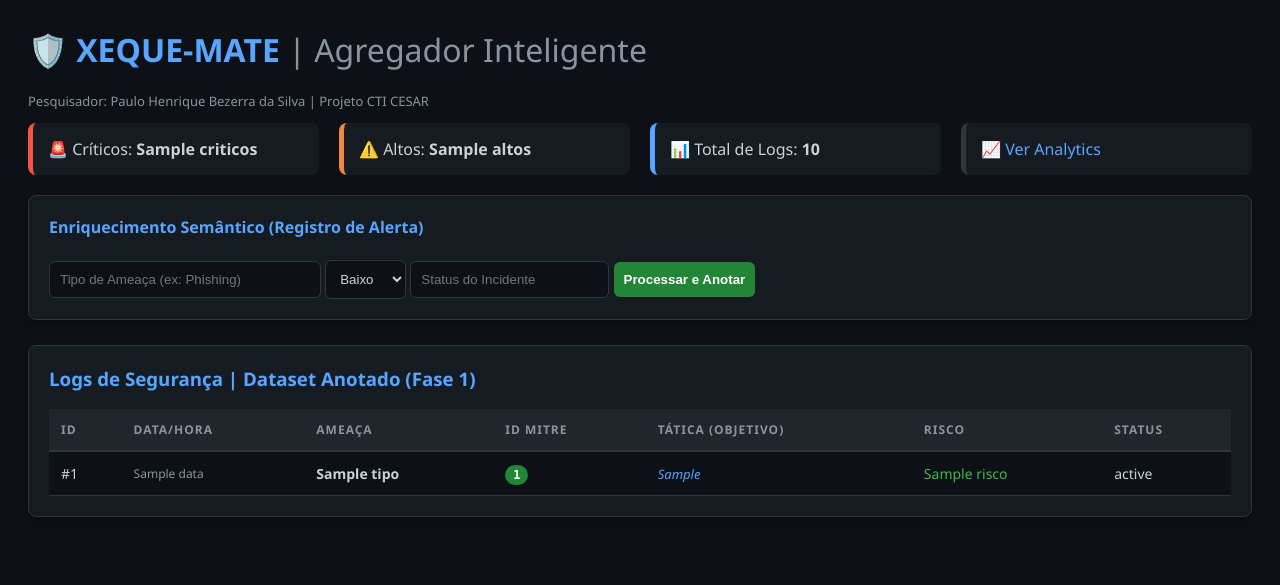
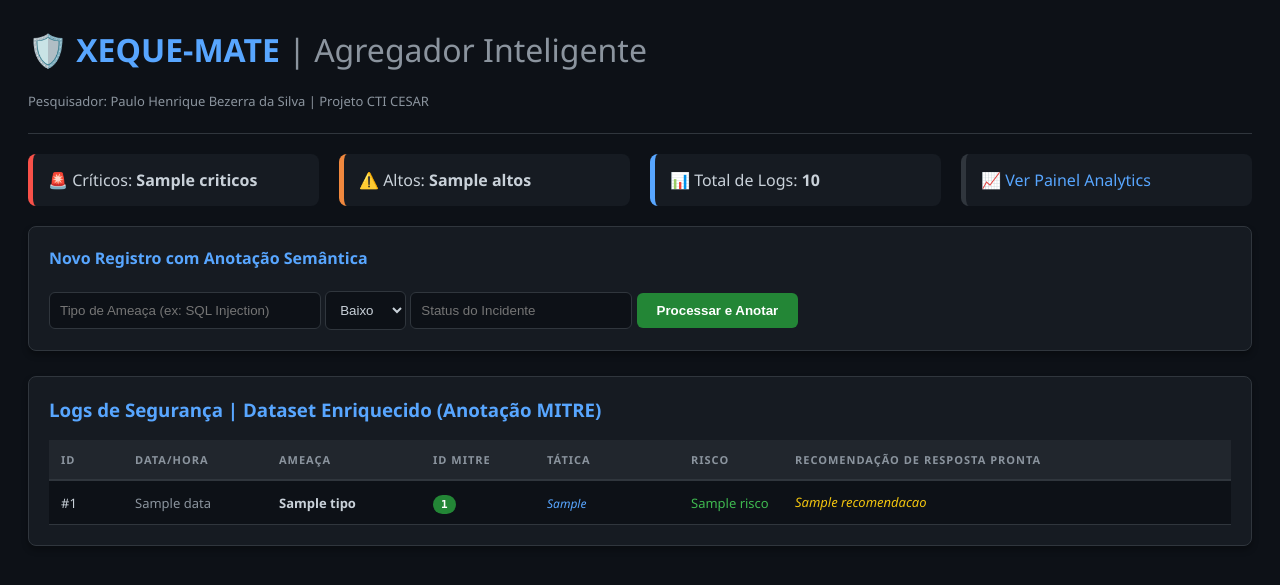
Before and after one commit to Pauloph89/sample-flask-auth, a Flask app: template templates/index.html in a window 1280 px wide. Shown: the top 585 px of the page. Run offline with Flask 3, Linux system fonts and the light colour scheme; the template is opened without the code that fills it: most values are stand-ins (such as "Sample title", 1, 10 or a date in 2020).

```diff
--- a/app.py
+++ b/app.py
@@ -6,15 +6,38 @@ app = Flask(__name__)
 
 DATA_FILE = "data/threats.json"
 
-# Tabela de Tradução Técnica (Anotação Semântica)
-# Mapeia o Tipo de Ameaça para metadados do MITRE ATT&CK
+# --- CAMADA DE CONHECIMENTO (Anotação Semântica e Resposta) ---
 CONHECIMENTO_MITRE = {
-    "Brute Force": {"id_tecnica": "T1110", "tatica": "Acesso Inicial"},
-    "SQL Injection": {"id_tecnica": "T1190", "tatica": "Acesso Inicial"},
-    "Phishing": {"id_tecnica": "T1566", "tatica": "Acesso Inicial"},
-    "DDoS Attack": {"id_tecnica": "T1498", "tatica": "Interrupção de Disponibilidade"},
-    "Port Scan": {"id_tecnica": "T1595", "tatica": "Reconhecimento"},
-    "Malware Inbound": {"id_tecnica": "T1588", "tatica": "Obtenção de Recursos"}
+    "Brute Force": {
+        "id_tecnica": "T1110",
+        "tatica": "Acesso Inicial",
+        "recomendacao": "Bloquear IP de origem e forçar troca de senha do usuário."
+    },
+    "SQL Injection": {
+        "id_tecnica": "T1190",
+        "tatica": "Acesso Inicial",
+        "recomendacao": "Isolar servidor de BD e validar filtros de entrada na aplicação."
+    },
+    "Phishing": {
+        "id_tecnica": "T1566",
+        "tatica": "Acesso Inicial",
+        "recomendacao": "Revogar sessões ativas e alertar equipe para remover o e-mail."
+    },
+    "DDoS Attack": {
+        "id_tecnica": "T1498",
+        "tatica": "Interrupção",
+        "recomendacao": "Ativar proteção de borda (WAF) e filtrar tráfego anômalo."
+    },
+    "Port Scan": {
+        "id_tecnica": "T1595",
+        "tatica": "Reconhecimento",
+        "recomendacao": "Fechar portas desnecessárias e monitorar tentativas de conexão."
+    },
+    "Malware Inbound": {
+        "id_tecnica": "T1588",
+        "tatica": "Obtenção de Recursos",
+        "recomendacao": "Isolar a máquina afetada e realizar scan completo com antivírus."
+    }
 }
 
 @app.route("/")
@@ -25,34 +48,60 @@ def home():
     except (FileNotFoundError, json.JSONDecodeError):
         ameacas = []
 
-    # 1. Lógica de Pesos e Ordenação
     pesos = {"Crítico": 3, "Alto": 2, "Médio": 1, "Baixo": 0}
     ameacas_ordenadas = sorted(ameacas, key=lambda x: pesos.get(x.get('risco'), 0), reverse=True)
 
-    # 2. Estatísticas
-    total_critico = len([a for a in ameacas if a.get('risco') == 'Crítico'])
-    total_alto = len([a for a in ameacas if a.get('risco') == 'Alto'])
-    total_geral = len(ameacas)
-
-    # 3. Inteligência Preditiva (Cálculo das Sugestões)
+    # Lógica de Sugestões UX
     risco_predominante = {}
     for a in ameacas:
         tipo, risco = a.get('tipo'), a.get('risco')
-        if tipo not in risco_predominante:
-            risco_predominante[tipo] = []
+        if tipo not in risco_predominante: risco_predominante[tipo] = []
         risco_predominante[tipo].append(risco)
 
-    # Gera o dicionário de sugestões: { 'Tipo': 'Risco mais comum' }
-    previsoes = {tipo: max(set(ls), key=ls.count) for tipo, ls in risco_predominante.items()}
+    previsoes = {tipo: max(set(ls), key=ls.count) for tipo, ls in risco_predominante.items() if ls}
 
     return render_template(
         "index.html",
         lista_ameacas=ameacas_ordenadas,
-        criticos=total_critico,
-        altos=total_alto,
-        total=total_geral,
+        criticos=len([a for a in ameacas if a.get('risco') == 'Crítico']),
+        altos=len([a for a in ameacas if a.get('risco') == 'Alto']),
+        total=len(ameacas),
         sugestoes=previsoes
     )
+
+@app.route("/add", methods=["POST"])
+def add_threat():
+    try:
+        with open(DATA_FILE, "r", encoding="utf-8") as arquivo:
+            ameacas = json.load(arquivo)
+    except:
+        ameacas = []
+
+    tipo_selecionado = request.form.get("tipo")
+
+    # Busca a recomendação técnica e dados MITRE
+    info_mitre = CONHECIMENTO_MITRE.get(tipo_selecionado, {
+        "id_tecnica": "N/A",
+        "tatica": "N/A",
+        "recomendacao": "Análise manual avançada requerida."
+    })
+
+    nova_ameaca = {
+        "id": len(ameacas) + 1,
+        "data": datetime.now().strftime("%d/%m/%Y %H:%M"),
+        "tipo": tipo_selecionado,
+        "risco": request.form.get("risco"),
+        "status": request.form.get("status"),
+        "mitre_id": info_mitre["id_tecnica"],
+        "mitre_tatica": info_mitre["tatica"],
+        "recomendacao": info_mitre["recomendacao"]
+    }
+
+    ameacas.append(nova_ameaca)
+    with open(DATA_FILE, "w", encoding="utf-8") as arquivo:
+        json.dump(ameacas, arquivo, indent=4, ensure_ascii=False)
+
+    return redirect(url_for("home"))
 
 @app.route("/analytics")
 def analytics():
@@ -67,46 +116,19 @@ def analytics():
 
     for a in ameacas:
         tipo, risco = a.get('tipo'), a.get('risco')
+        # Conta quantidade por tipo
         stats_por_tipo[tipo] = stats_por_tipo.get(tipo, 0) + 1
+
+        # Agrupa riscos para calcular a previsão
         if tipo not in risco_predominante:
             risco_predominante[tipo] = []
         risco_predominante[tipo].append(risco)
 
-    previsoes = {tipo: max(set(ls), key=ls.count) for tipo, ls in risco_predominante.items()}
+    # Gera a inteligência de previsão
+    previsoes = {tipo: max(set(ls), key=ls.count) for tipo, ls in risco_predominante.items() if ls}
 
+    # Enviamos tanto os stats quanto as previsoes para o HTML
     return render_template("analytics.html", stats=stats_por_tipo, previsoes=previsoes)
-
-@app.route("/add", methods=["POST"])
-def add_threat():
-    try:
-        with open(DATA_FILE, "r", encoding="utf-8") as arquivo:
-            ameacas = json.load(arquivo)
-    except:
-        ameacas = []
-
-    # PEGA O TIPO QUE VOCÊ DIGITOU NO FORMULÁRIO
-    tipo_selecionado = request.form.get("tipo")
-
-    # CONSULTA O DICIONÁRIO MITRE (Anotação Semântica)
-    info_mitre = CONHECIMENTO_MITRE.get(tipo_selecionado, {"id_tecnica": "N/A", "tatica": "N/A"})
-
-    # MONTA A NOVA AMEAÇA COM OS METADADOS TÉCNICOS
-    nova_ameaca = {
-        "id": len(ameacas) + 1,
-        "data": datetime.now().strftime("%d/%m/%Y %H:%M"),
-        "tipo": tipo_selecionado,
-        "risco": request.form.get("risco"),
-        "status": request.form.get("status"),
-        # Estes campos abaixo são o que o seu contrato de bolsa exige!
-        "mitre_id": info_mitre["id_tecnica"],
-        "mitre_tatica": info_mitre["tatica"]
-    }
-
-    ameacas.append(nova_ameaca)
-    with open(DATA_FILE, "w", encoding="utf-8") as arquivo:
-        json.dump(ameacas, arquivo, indent=4, ensure_ascii=False)
-
-    return redirect(url_for("home"))
 
 if __name__ == "__main__":
     app.run(debug=True)
--- a/templates/index.html
+++ b/templates/index.html
@@ -9,29 +9,32 @@
 
         h1, h3, h4 { color: #58a6ff; margin-top: 0; }
 
-        /* Tabela Estilo Hacker/Profissional */
-        table { width: 100%; border-collapse: collapse; margin-top: 15px; background: #0d1117; }
-        th { background-color: #21262d; color: #8b949e; text-transform: uppercase; font-size: 12px; letter-spacing: 1px; padding: 12px; text-align: left; border-bottom: 2px solid #30363d; }
-        td { padding: 12px; border-bottom: 1px solid #30363d; font-size: 14px; }
+        /* Tabela Estilo SOC (Security Operations Center) */
+        table { width: 100%; border-collapse: collapse; margin-top: 15px; background: #0d1117; table-layout: fixed; }
+        th { background-color: #21262d; color: #8b949e; text-transform: uppercase; font-size: 11px; letter-spacing: 1px; padding: 12px; text-align: left; border-bottom: 2px solid #30363d; }
+        td { padding: 12px; border-bottom: 1px solid #30363d; font-size: 13px; word-wrap: break-word; }
         tr:hover { background-color: #1c2128; }
 
-        /* Badges de Identificação */
-        .badge-mitre { background: #238636; color: white; padding: 3px 8px; border-radius: 12px; font-family: monospace; font-weight: bold; font-size: 12px; }
-        .badge-tatica { color: #58a6ff; font-style: italic; font-size: 13px; }
+        /* Badges e Identificadores Técnicos */
+        .badge-mitre { background: #238636; color: white; padding: 3px 8px; border-radius: 12px; font-family: monospace; font-weight: bold; font-size: 11px; }
+        .badge-tatica { color: #58a6ff; font-style: italic; font-size: 12px; }
+        .recomendacao-texto { color: #f1c40f; font-style: italic; line-height: 1.4; }
 
-        /* Cores de Risco */
+        /* Escala de Risco Profissional */
         .risco-critico { color: #f85149; font-weight: bold; }
         .risco-alto { color: #f0883e; font-weight: bold; }
         .risco-medio { color: #d29922; }
         .risco-baixo { color: #3fb950; }
 
-        /* Estilo dos Inputs */
+        /* Estilização de Formulário */
         input, select, button { padding: 10px; background: #0d1117; color: #c9d1d9; border: 1px solid #30363d; border-radius: 6px; }
-        button { background: #238636; color: white; border: none; cursor: pointer; font-weight: bold; transition: 0.3s; }
+        button { background: #238636; color: white; border: none; cursor: pointer; font-weight: bold; transition: 0.3s; padding: 10px 20px; }
         button:hover { background: #2ea043; }
 
         .stats-container { display: flex; gap: 20px; margin-bottom: 20px; }
         .stat-box { flex: 1; padding: 15px; border-radius: 8px; border-left: 5px solid #30363d; background: #161b22; }
+
+        header { border-bottom: 1px solid #30363d; margin-bottom: 20px; padding-bottom: 10px; }
     </style>
 </head>
 <body>
@@ -45,16 +48,16 @@
         <div class="stat-box" style="border-left-color: #f85149;">🚨 Críticos: <strong>{{ criticos }}</strong></div>
         <div class="stat-box" style="border-left-color: #f0883e;">⚠️ Altos: <strong>{{ altos }}</strong></div>
         <div class="stat-box" style="border-left-color: #58a6ff;">📊 Total de Logs: <strong>{{ total }}</strong></div>
-        <div class="stat-box"><a href="/analytics" style="color: #58a6ff; text-decoration: none;">📈 Ver Analytics</a></div>
+        <div class="stat-box"><a href="/analytics" style="color: #58a6ff; text-decoration: none;">📈 Ver Painel Analytics</a></div>
     </div>
 
     <div class="card">
-        <h4>Enriquecimento Semântico (Registro de Alerta)</h4>
+        <h4>Novo Registro com Anotação Semântica</h4>
         <form action="/add" method="POST">
-            <input list="ameacas-sugeridas" name="tipo" placeholder="Tipo de Ameaça (ex: Phishing)" required style="width: 250px;">
+            <input list="ameacas-sugeridas" name="tipo" placeholder="Tipo de Ameaça (ex: SQL Injection)" required style="width: 250px;">
             <datalist id="ameacas-sugeridas">
                 {% for tipo, risco in sugestoes.items() %}
-                    <option value="{{ tipo }}">Sugestão de Risco: {{ risco }}</option>
+                    <option value="{{ tipo }}">Risco sugerido: {{ risco }}</option>
                 {% endfor %}
             </datalist>
 
@@ -65,30 +68,30 @@
                 <option value="Crítico">Crítico</option>
             </select>
 
-            <input type="text" name="status" placeholder="Status do Incidente" required>
+            <input type="text" name="status" placeholder="Status do Incidente" required style="width: 200px;">
             <button type="submit">Processar e Anotar</button>
         </form>
     </div>
 
     <div class="card">
-        <h3>Logs de Segurança | Dataset Anotado (Fase 1)</h3>
+        <h3>Logs de Segurança | Dataset Enriquecido (Anotação MITRE)</h3>
         <table>
             <thead>
                 <tr>
-                    <th>ID</th>
-                    <th>Data/Hora</th>
-                    <th>Ameaça</th>
-                    <th>ID MITRE</th>
-                    <th>Tática (Objetivo)</th>
-                    <th>Risco</th>
-                    <th>Status</th>
+                    <th style="width: 50px;">ID</th>
+                    <th style="width: 120px;">Data/Hora</th>
+                    <th style="width: 130px;">Ameaça</th>
+                    <th style="width: 90px;">ID MITRE</th>
+                    <th style="width: 120px;">Tática</th>
+                    <th style="width: 80px;">Risco</th>
+                    <th>Recomendação de Resposta Pronta</th>
                 </tr>
             </thead>
             <tbody>
                 {% for item in lista_ameacas %}
                 <tr>
                     <td>#{{ item.id }}</td>
-                    <td style="color: #8b949e; font-size: 12px;">{{ item.data }}</td>
+                    <td style="color: #8b949e;">{{ item.data }}</td>
                     <td><strong>{{ item.tipo }}</strong></td>
                     <td><span class="badge-mitre">{{ item.mitre_id }}</span></td>
                     <td><span class="badge-tatica">{{ item.mitre_tatica }}</span></td>
@@ -99,7 +102,7 @@
                         {% else %} risco-baixo {% endif %}">
                         {{ item.risco }}
                     </td>
-                    <td>{{ item.status }}</td>
+                    <td class="recomendacao-texto">{{ item.recomendacao }}</td>
                 </tr>
                 {% endfor %}
             </tbody>
@@ -116,8 +119,10 @@
             if (sugestoesIA[valor]) {
                 selectRisco.value = sugestoesIA[valor];
                 selectRisco.style.borderColor = "#238636";
+                selectRisco.style.boxShadow = "0 0 5px rgba(35, 134, 54, 0.5)";
             } else {
                 selectRisco.style.borderColor = "#30363d";
+                selectRisco.style.boxShadow = "none";
             }
         });
     </script>
```
Also changed, not shown: data/threats.json (+10 -0 lines).
